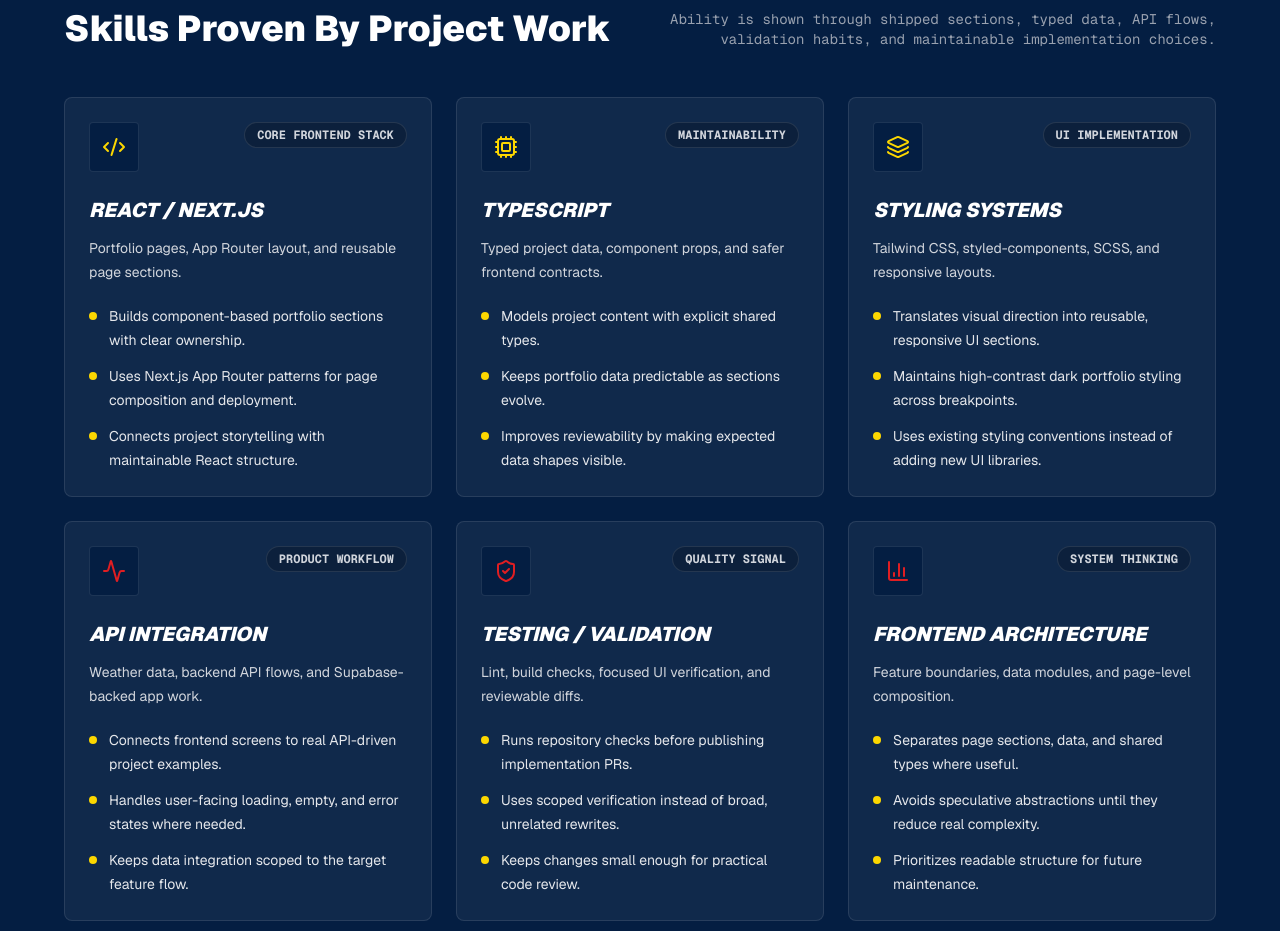
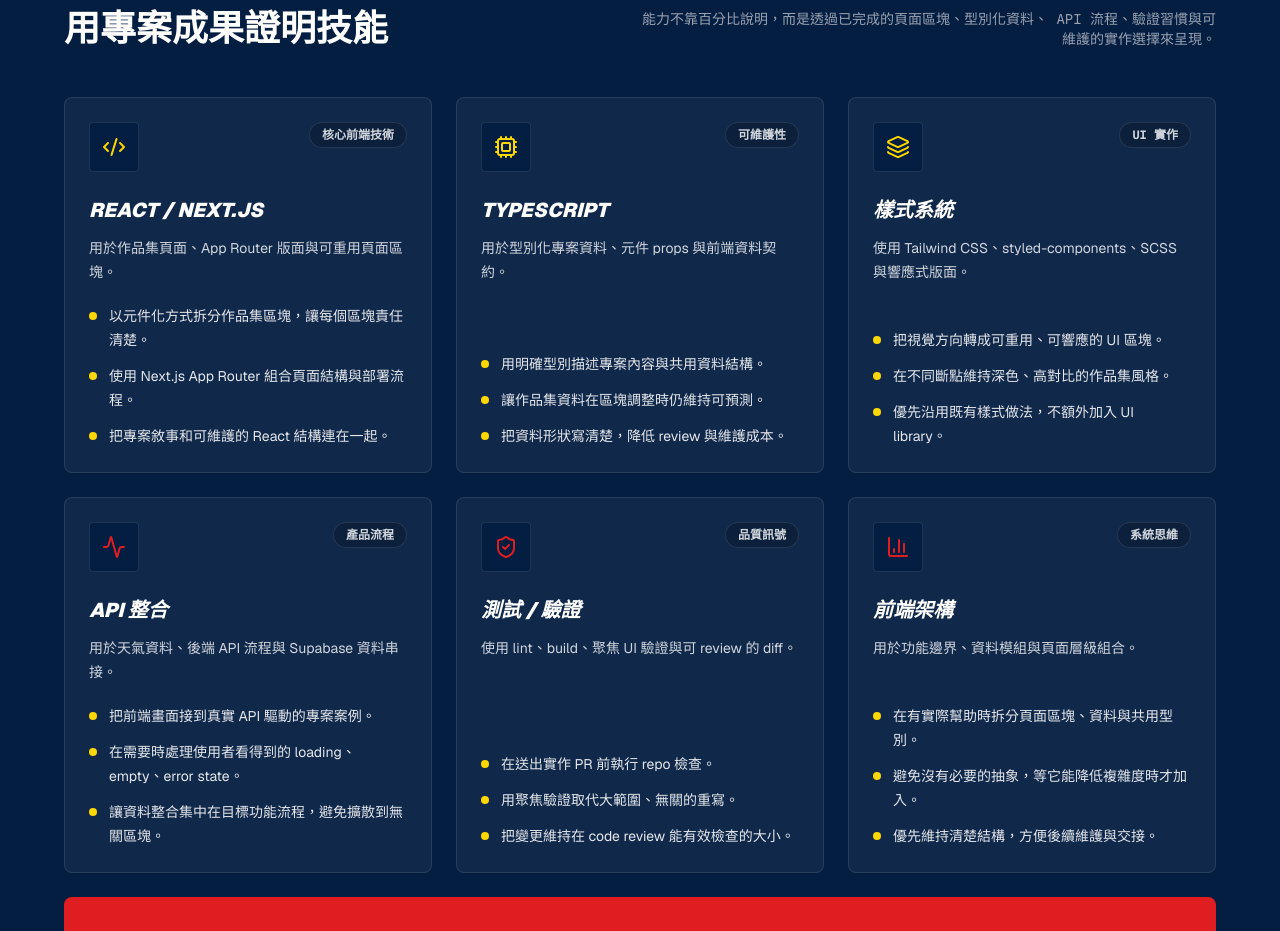
Before and after one commit to Harry-0824/red-bull-portfolio, a Next.js app: page / in a window 1280 px wide. Shown: the part 920-1851 px from the top of the page. Built offline with nearby package versions, Linux system fonts and the light colour scheme.

Commit message:
chore: localize skill card copy

```diff
--- a/src/components/PerformanceDashboard.tsx
+++ b/src/components/PerformanceDashboard.tsx
@@ -13,72 +13,72 @@ import {
 const skills = [
   {
     name: "React / Next.js",
-    category: "Core frontend stack",
-    usage: "Portfolio pages, App Router layout, and reusable page sections.",
+    category: "核心前端技術",
+    usage: "用於作品集頁面、App Router 版面與可重用頁面區塊。",
     evidence: [
-      "Builds component-based portfolio sections with clear ownership.",
-      "Uses Next.js App Router patterns for page composition and deployment.",
-      "Connects project storytelling with maintainable React structure.",
+      "以元件化方式拆分作品集區塊，讓每個區塊責任清楚。",
+      "使用 Next.js App Router 組合頁面結構與部署流程。",
+      "把專案敘事和可維護的 React 結構連在一起。",
     ],
     icon: Code2,
     accent: "text-rbr-yellow",
   },
   {
     name: "TypeScript",
-    category: "Maintainability",
-    usage: "Typed project data, component props, and safer frontend contracts.",
+    category: "可維護性",
+    usage: "用於型別化專案資料、元件 props 與前端資料契約。",
     evidence: [
-      "Models project content with explicit shared types.",
-      "Keeps portfolio data predictable as sections evolve.",
-      "Improves reviewability by making expected data shapes visible.",
+      "用明確型別描述專案內容與共用資料結構。",
+      "讓作品集資料在區塊調整時仍維持可預測。",
+      "把資料形狀寫清楚，降低 review 與維護成本。",
     ],
     icon: Cpu,
     accent: "text-rbr-yellow",
   },
   {
-    name: "Styling Systems",
-    category: "UI implementation",
-    usage: "Tailwind CSS, styled-components, SCSS, and responsive layouts.",
+    name: "樣式系統",
+    category: "UI 實作",
+    usage: "使用 Tailwind CSS、styled-components、SCSS 與響應式版面。",
     evidence: [
-      "Translates visual direction into reusable, responsive UI sections.",
-      "Maintains high-contrast dark portfolio styling across breakpoints.",
-      "Uses existing styling conventions instead of adding new UI libraries.",
+      "把視覺方向轉成可重用、可響應的 UI 區塊。",
+      "在不同斷點維持深色、高對比的作品集風格。",
+      "優先沿用既有樣式做法，不額外加入 UI library。",
     ],
     icon: Layers,
     accent: "text-rbr-yellow",
   },
   {
-    name: "API Integration",
-    category: "Product workflow",
-    usage: "Weather data, backend API flows, and Supabase-backed app work.",
+    name: "API 整合",
+    category: "產品流程",
+    usage: "用於天氣資料、後端 API 流程與 Supabase 資料串接。",
     evidence: [
-      "Connects frontend screens to real API-driven project examples.",
-      "Handles user-facing loading, empty, and error states where needed.",
-      "Keeps data integration scoped to the target feature flow.",
+      "把前端畫面接到真實 API 驅動的專案案例。",
+      "在需要時處理使用者看得到的 loading、empty、error state。",
+      "讓資料整合集中在目標功能流程，避免擴散到無關區塊。",
     ],
     icon: Activity,
     accent: "text-rbr-red",
   },
   {
-    name: "Testing / Validation",
-    category: "Quality signal",
-    usage: "Lint, build checks, focused UI verification, and reviewable diffs.",
+    name: "測試 / 驗證",
+    category: "品質訊號",
+    usage: "使用 lint、build、聚焦 UI 驗證與可 review 的 diff。",
     evidence: [
-      "Runs repository checks before publishing implementation PRs.",
-      "Uses scoped verification instead of broad, unrelated rewrites.",
-      "Keeps changes small enough for practical code review.",
+      "在送出實作 PR 前執行 repo 檢查。",
+      "用聚焦驗證取代大範圍、無關的重寫。",
+      "把變更維持在 code review 能有效檢查的大小。",
     ],
     icon: ShieldCheck,
     accent: "text-rbr-red",
   },
   {
-    name: "Frontend Architecture",
-    category: "System thinking",
-    usage: "Feature boundaries, data modules, and page-level composition.",
+    name: "前端架構",
+    category: "系統思維",
+    usage: "用於功能邊界、資料模組與頁面層級組合。",
     evidence: [
-      "Separates page sections, data, and shared types where useful.",
-      "Avoids speculative abstractions until they reduce real complexity.",
-      "Prioritizes readable structure for future maintenance.",
+      "在有實際幫助時拆分頁面區塊、資料與共用型別。",
+      "避免沒有必要的抽象，等它能降低複雜度時才加入。",
+      "優先維持清楚結構，方便後續維護與交接。",
     ],
     icon: BarChart3,
     accent: "text-rbr-red",
@@ -86,9 +86,9 @@ const skills = [
 ];
 
 const interviewSignals = [
-  "Project-backed claims instead of subjective scores",
-  "Evidence tied to portfolio, SaaS, API, UI, and validation work",
-  "Readable cards for recruiter screening and technical interviews",
+  "用專案證據取代主觀分數",
+  "證據連到作品集、SaaS、API、UI 與驗證工作",
+  "卡片內容可支援履歷初篩與技術面試討論",
 ];
 
 export default function PerformanceDashboard() {
@@ -101,15 +101,15 @@ export default function PerformanceDashboard() {
         <div className="mb-12 flex flex-col items-start justify-between gap-6 md:flex-row md:items-end">
           <div>
             <span className="font-mono text-sm font-bold text-rbr-red">
-              SKILLS // INTERVIEW EVIDENCE
+              技能 // 面試證據
             </span>
             <h2 className="mt-2 text-4xl font-black text-white">
-              Skills Proven By Project Work
+              用專案成果證明技能
             </h2>
           </div>
           <p className="max-w-xl text-left font-mono text-sm text-gray-400 md:text-right">
-            Ability is shown through shipped sections, typed data, API flows,
-            validation habits, and maintainable implementation choices.
+            能力不靠百分比說明，而是透過已完成的頁面區塊、型別化資料、
+            API 流程、驗證習慣與可維護的實作選擇來呈現。
           </p>
         </div>
 
@@ -170,10 +170,10 @@ export default function PerformanceDashboard() {
           >
             <div className="relative z-10 max-w-3xl">
               <span className="font-mono text-sm font-bold uppercase text-white/75">
-                Recruiter-ready signal
+                求職面試訊號
               </span>
               <h3 className="mt-3 text-2xl font-black uppercase italic md:text-3xl">
-                Skills are framed by evidence, not percentage scores.
+                技能呈現改用證據脈絡，不再依賴百分比分數。
               </h3>
               <div className="mt-6 grid gap-3 md:grid-cols-3">
                 {interviewSignals.map((signal) => (
```
